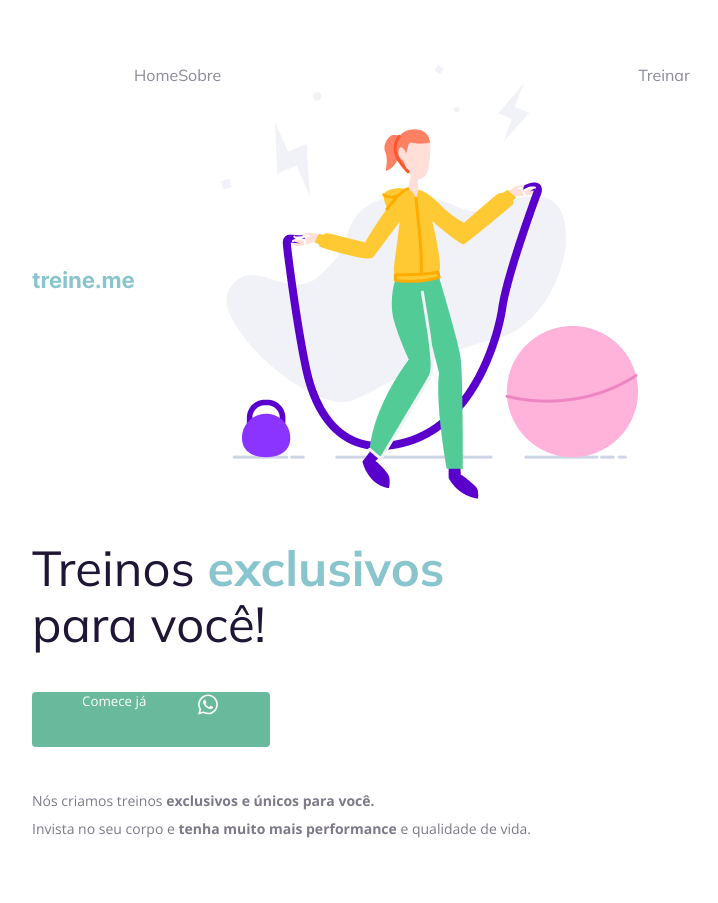
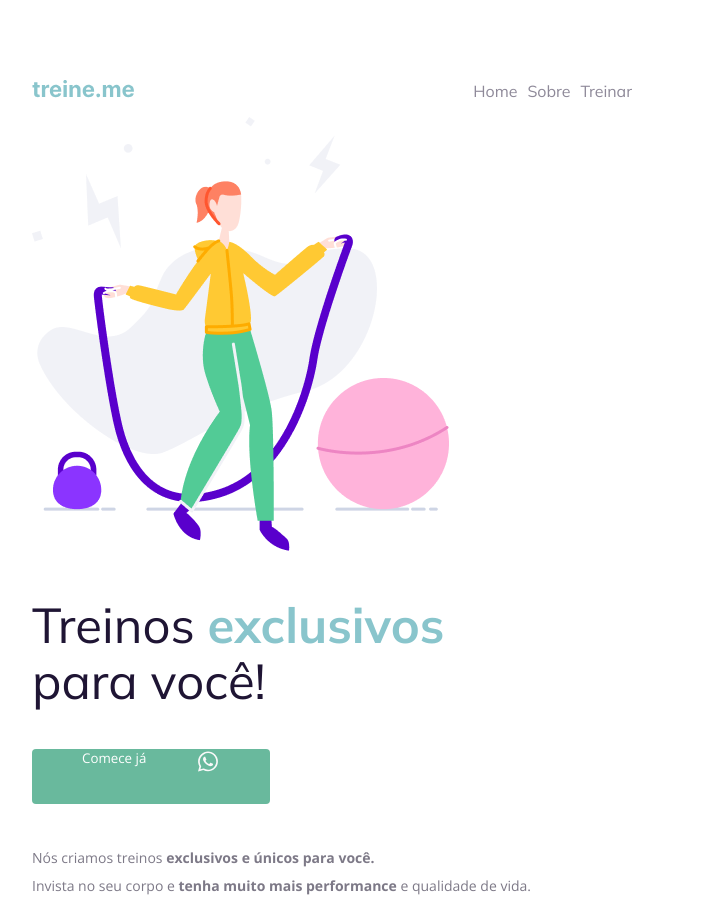
Before and after one commit to GlaucioS/rocketseat-explore-projeto02, a plain HTML site: page index.html in a window 1280 px wide. Shown: the top 903 px of the page, without its empty margins (308-1026 px from the left). Drawn offline with nearby package versions, Linux system fonts and the light colour scheme.

Commit message:
Corrigido o header page

```diff
--- a/index.html
+++ b/index.html
@@ -15,18 +15,20 @@
   </head>
   <body>
     <div class="page">
+      <header>
           <nav>
             <a id="logo" href="#">
               <img src="images/logo.svg" alt="Treine.me" />
             </a>
             <ul>
+              <li></li>
               <li><a href="#">Home</a></li>
               <li><a href="#">Sobre</a></li>
-            <img src="images/img.png" alt="Desenho de uma mulher pulando corta numa academia.">
               <li><a href="#">Treinar</a></li>
             </ul>
         </nav>
-
+        <img src="images/img.png" alt="Desenho de uma mulher pulando corta numa academia.">
+      </header>
       <main>
           <section>
             <h1>Treinos <span>exclusivos</span> para você!</h1>
--- a/style.css
+++ b/style.css
@@ -14,20 +14,19 @@ body {
     padding-top: 65px;
   }
 
-  nav {
-    display: flex;
-    justify-content: start;
-    align-items: center;
+nav{
+  display: flex;
+  flex-direction: row;
+  flex-wrap: nowrap;
+  justify-content: space-between;
+  align-items: center;
+}
+ul{
+  display: flex;
+  gap: 10px;
+  list-style-type: none;
+}
 
-    margin-bottom: 15px;
-  }
-
-  ul {
-    display: flex;
-    list-style: none;
-    margin: 0;
-    padding: 0;
-  }
 
   a {
     color: #1f1534;
```
Lines whose indentation alone changed are shown as unchanged.
